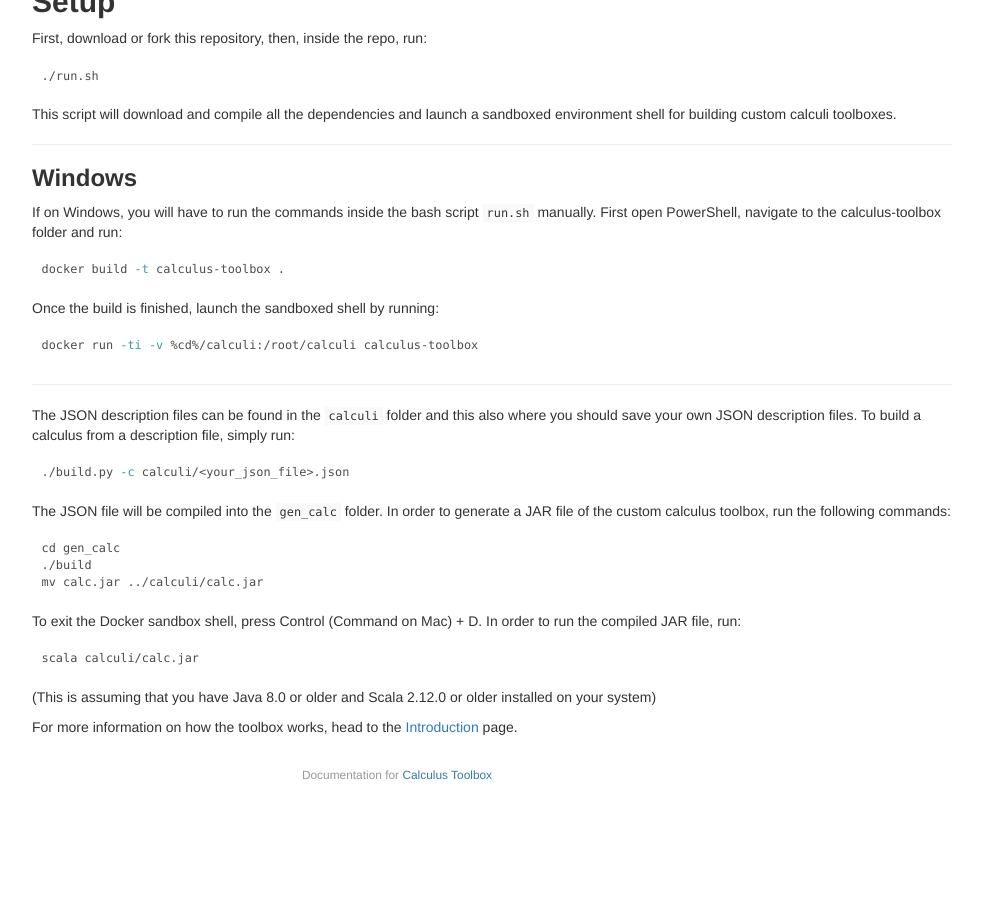
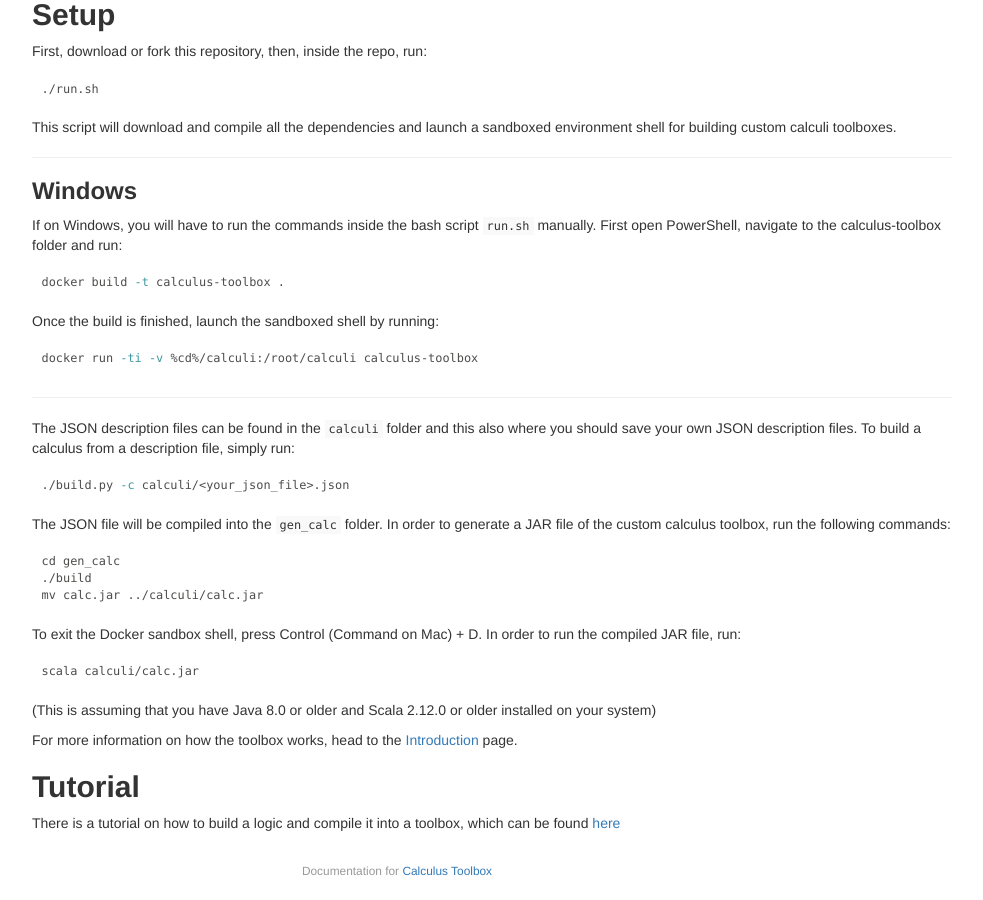
Before and after one commit to goodlyrottenapple/calculus-toolbox, a Jekyll site: the page built from index.md, in a window 1280 px wide and 900 px high, scrolled down 660 px. Shown: the whole window, without its empty margins (243-1226 px from the left). Built offline with Jekyll 4.4.1, drawn with Linux system fonts in a browser that asks for light colours; before the commit the page ends 1464 px from its top, so only the background shows below that.

Commit message:
Update index.md

```diff
--- a/index.md
+++ b/index.md
@@ -3,9 +3,11 @@
 title: "Calculus Toolbox Docs Home"
 ---
 
-### Get started
+# Get started
 
 To try to make setting up the calculus toolbox as simple as possible, we now recommend installing the toolbox using [Docker](https://www.docker.com). Please install Docker for your platform and then follow the setup guide below.
+
+
 
 ## Compiled toolboxes
 If you just want to test out a toolbox GUI generated from a JSON description file, compiled toolboxes for the D.EAK calculus and a version of an LK Sequent calculus fragment are available as Scala JAR files (these have been tested on Linux and macOS):
@@ -83,3 +85,7 @@
 (This is assuming that you have Java 8.0 or older and Scala 2.12.0 or older installed on your system)
 
 For more information on how the toolbox works, head to the [Introduction](https://goodlyrottenapple.github.io/calculus-toolbox/doc/introduction.html) page.
+
+## Tutorial
+
+There is a tutorial on how to build a logic and compile it into a toolbox, which can be found [here](https://goodlyrottenapple.github.io/2015/09/02/sequent-tutorial/)
```
